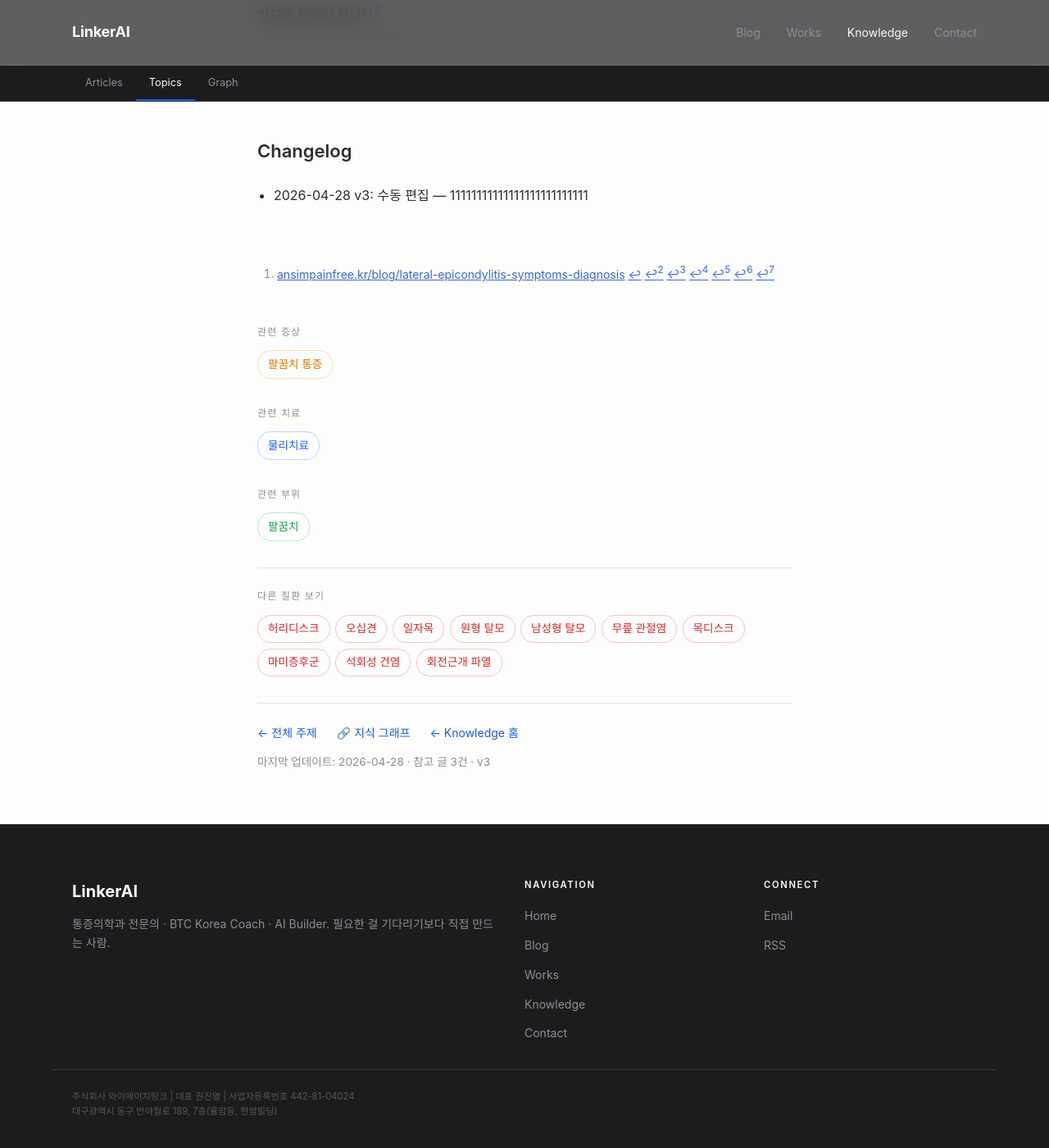
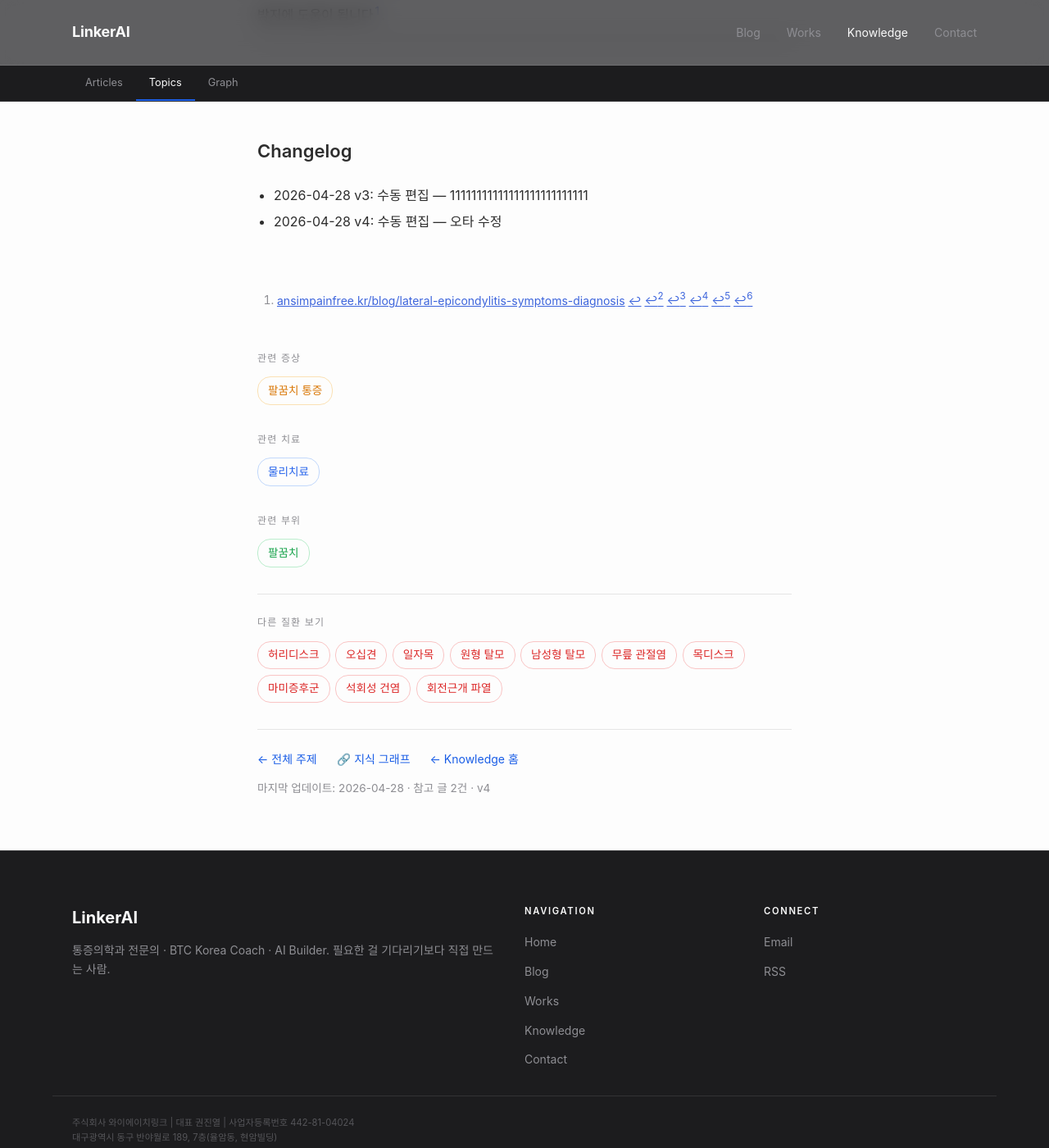
Before and after one commit to feelharmony/linkare-medical-knowledge, a Jekyll site: the page built from conditions/lateral-epicondylitis.md, in a window 1280 px wide and 1400 px high, scrolled down 1705 px. Shown: the whole window at 82% size. Built offline with Jekyll 4.4.1, drawn with Linux system fonts in a browser that asks for light colours; some web fonts are replaced.

Commit message:
auto-sync entity: 외측상과염 (lateral-epicondylitis) — manual_edit:body_md

```diff
--- a/conditions/lateral-epicondylitis.md
+++ b/conditions/lateral-epicondylitis.md
@@ -7,8 +7,8 @@ title: 외측상과염
 description: 팔꿈치 외측 힘줄의 만성 손상
 title_en: lateral epicondylitis
 last_reviewed: '2026-04-28'
-source_count: 3
-version: 3
+source_count: 2
+version: 4
 ---
 ## 정의
 외측상과염(테니스엘보)은 팔꿈치 바깥쪽 뼈 돌출 부위인 외측 상과에 붙은 힘줄이 손상되는 질환입니다. 주로 짧은노쪽손목폄근(손목을 위로 젖히는 근육)의 힘줄에 반복적인 미세 손상이 쌓이면서 발생합니다. 테니스엘보라는 별명 때문에 운동선수만 걸리는 병으로 오해받습니다. 실제로는 반복적으로 손목을 펴거나 물건을 쥐는 동작을 하는 사람들에게 광범위하게 나타납니다. 주부, 목수, 요리사, 사무직 근로자 등 직업과 무관하게 발생할 수 있습니다. [^1]
@@ -35,3 +35,4 @@ version: 3
 
 ## Changelog
 - 2026-04-28 v3: 수동 편집 — 11111111111111111111111111
+- 2026-04-28 v4: 수동 편집 — 오타 수정
```
Also changed, not shown: other parts of conditions/lateral-epicondylitis.md (+1 -1 lines).
